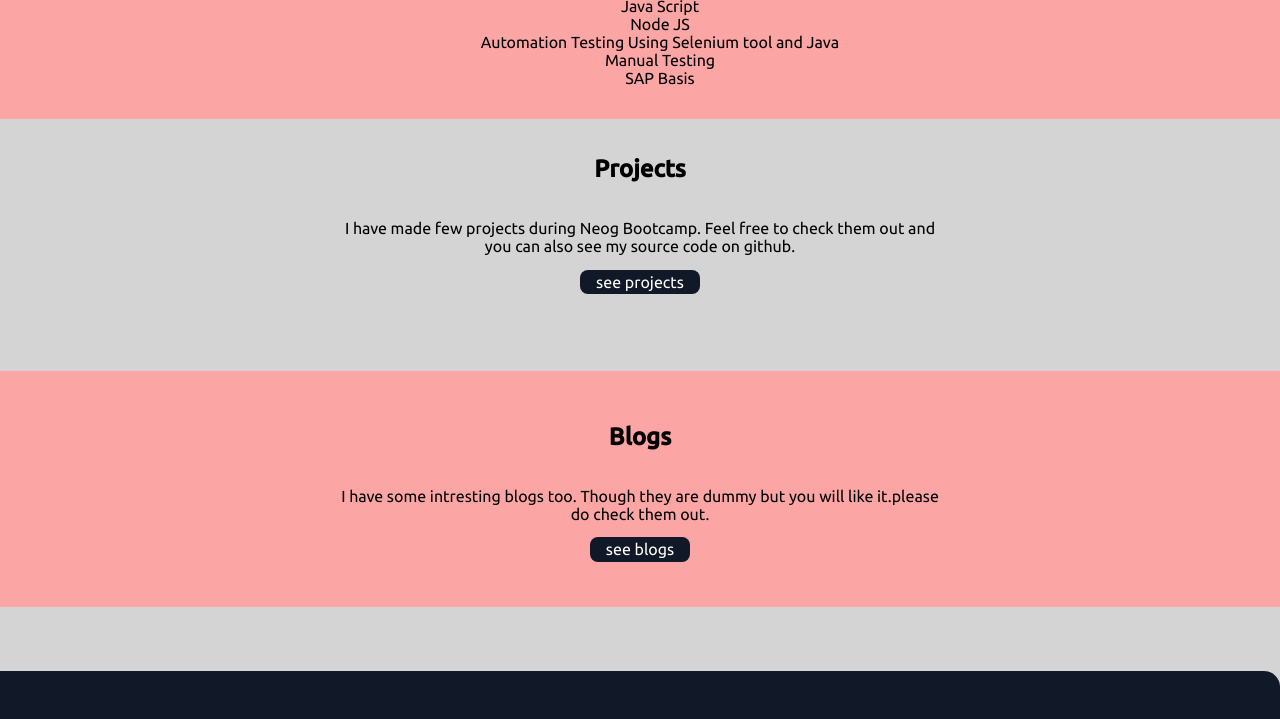
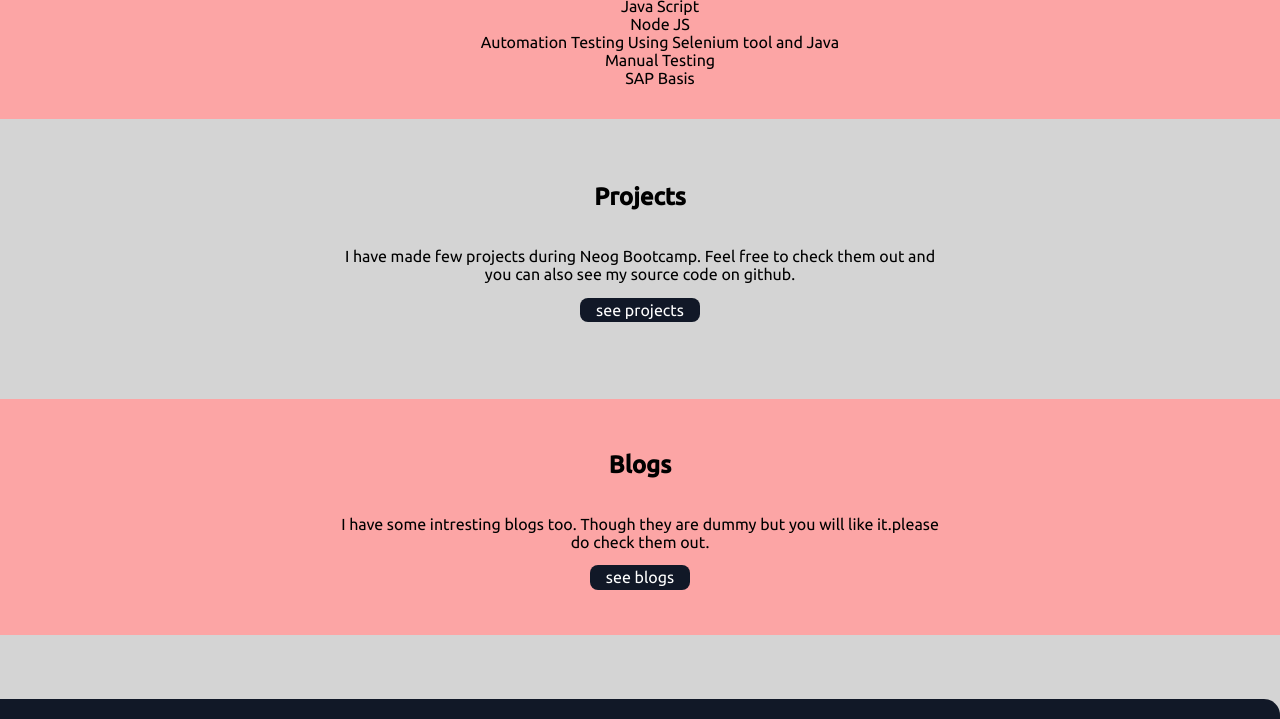
Before and after one commit to imshubham-mishra/portfolio-site, a plain HTML site: page index.html in a window 1280 px wide. Shown: the part 813-1532 px from the top of the page. Drawn offline with Linux system fonts and the light colour scheme.

Commit message:
style update

```diff
--- a/index.html
+++ b/index.html
@@ -41,7 +41,7 @@
         <li>SAP Basis</li>
     </ul></p>
 </section>
-<section class="section section-style" style="margin-top: 1rem;" >
+<section class="section section-style" style="margin-top: 3rem;" >
     <h1 style="font-weight: bolder;">Projects</h1>
     <p  class="container container-center ">I have made few projects during Neog Bootcamp. Feel free to check them out and you can also see my source code on github. </p>
     <br>
```
